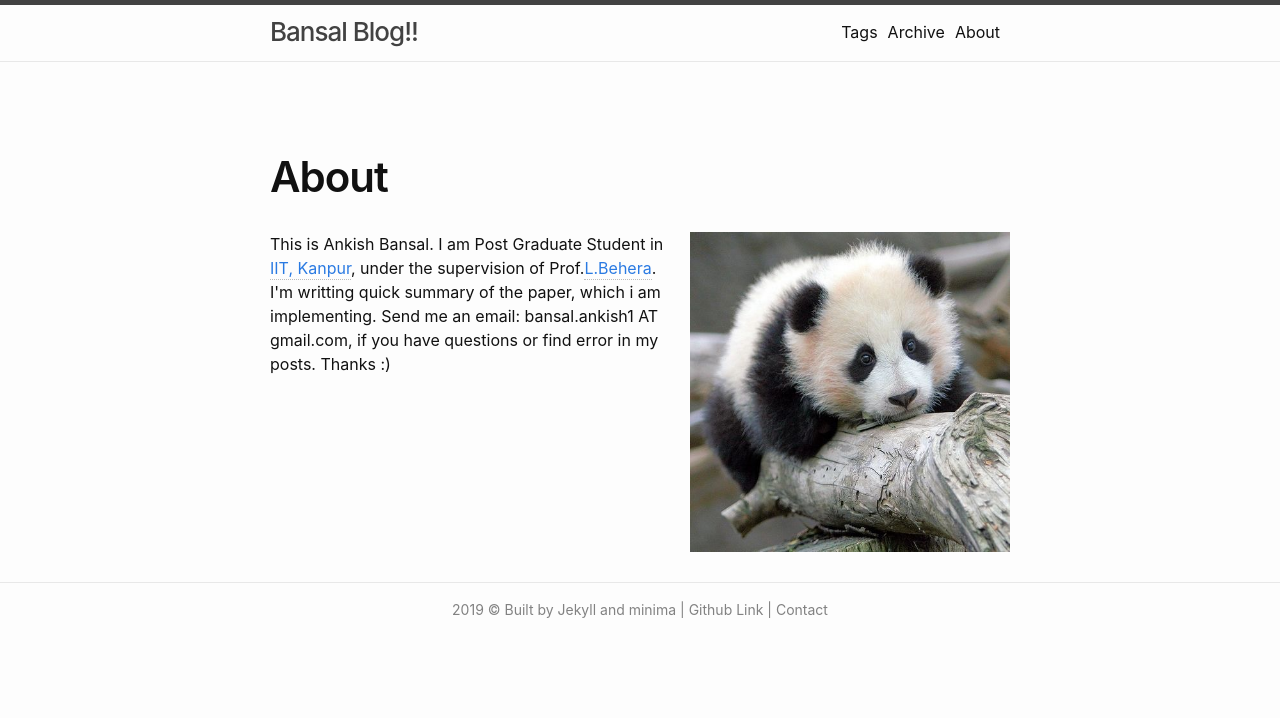
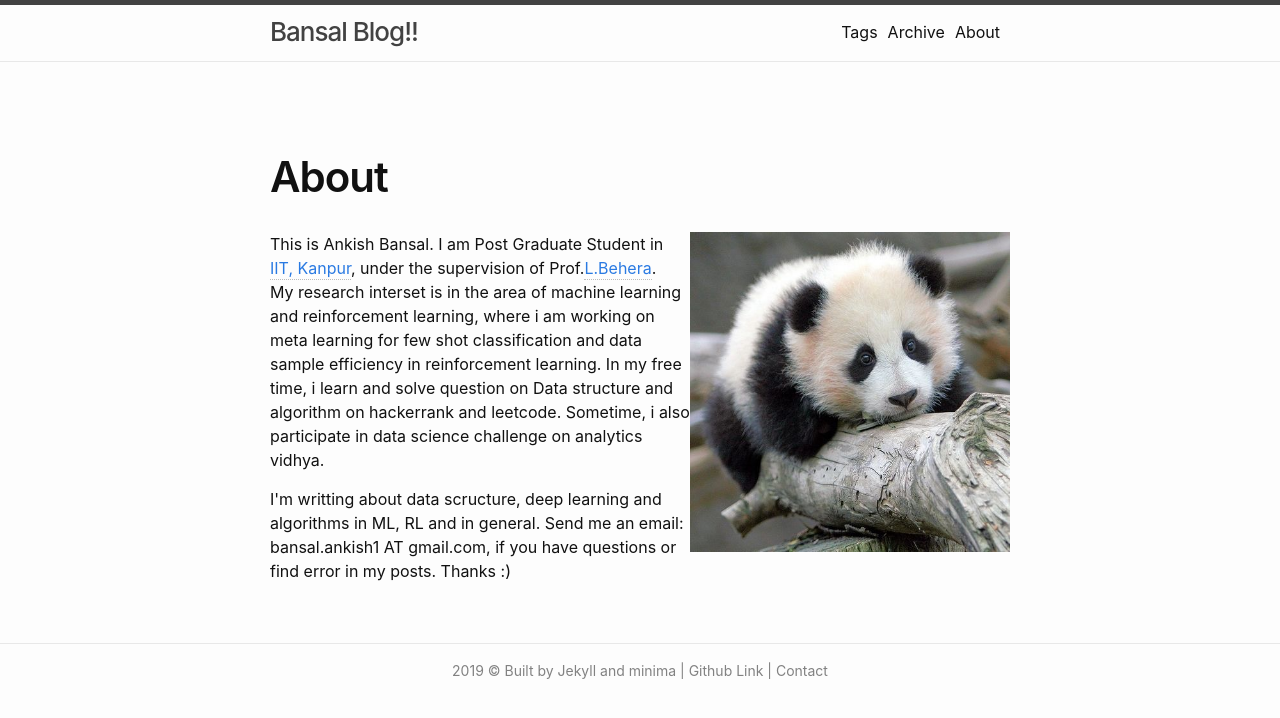
Before and after one commit to ankishb/ankishb.github.io, a Jekyll site: the page built from About.html, in a window 1280 px wide. Shown: the top 718 px of the page. Built offline with Jekyll 4.4.1, drawn with Linux system fonts in a browser that asks for light colours.

Commit message:
Update About page

```diff
--- a/About.html
+++ b/About.html
@@ -3,11 +3,10 @@ layout: page
 title: About
 ---
 
-<!-- <img src="{{ '/assets/images/ankish_profile.jpeg' | relative_url }}" width="320" height="320" />
- -->
 
 <img align="right" width="320" height="320" src="/assets/images/ankish_profile.jpeg">This is Ankish Bansal. I am Post Graduate Student in <a href="http://www.iitk.ac.in/" target="_blank">IIT, Kanpur</a>, under the supervision of Prof.<a href="http://home.iitk.ac.in/~lbehera/" target="_blank">L.Behera</a>.
 
+<p>My research interset is in the area of machine learning and reinforcement learning, where i am working on meta learning for few shot classification and data sample efficiency in reinforcement learning. In my free time, i learn and solve question on Data structure and algorithm on hackerrank and leetcode. Sometime, i also participate in data science challenge on analytics vidhya.</p>
 
 
-<p> I'm writting quick summary of the paper, which i am implementing. Send me an email: bansal.ankish1 AT gmail.com, if you have questions or find error in my posts. Thanks :)</p>
+<p> I'm writting about data scructure, deep learning and algorithms in ML, RL and in general. Send me an email: bansal.ankish1 AT gmail.com, if you have questions or find error in my posts. Thanks :)</p>
```
